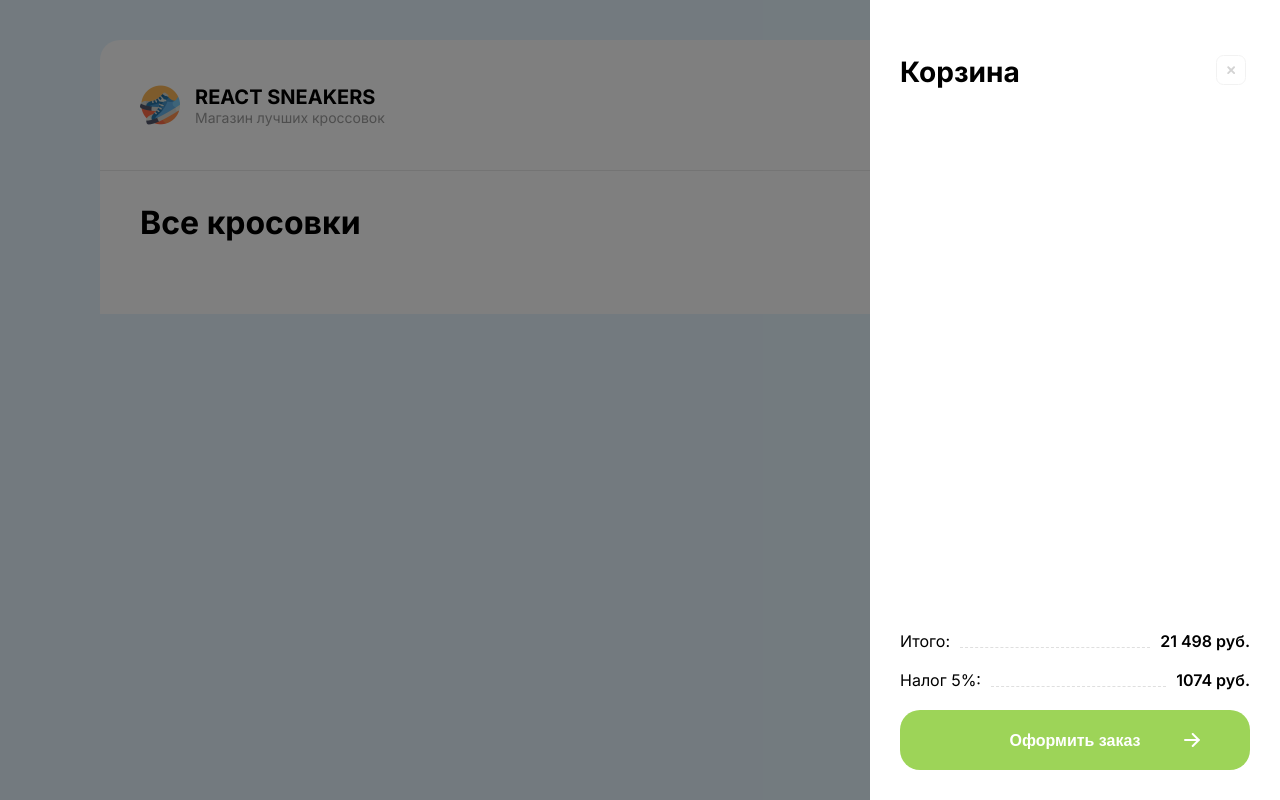
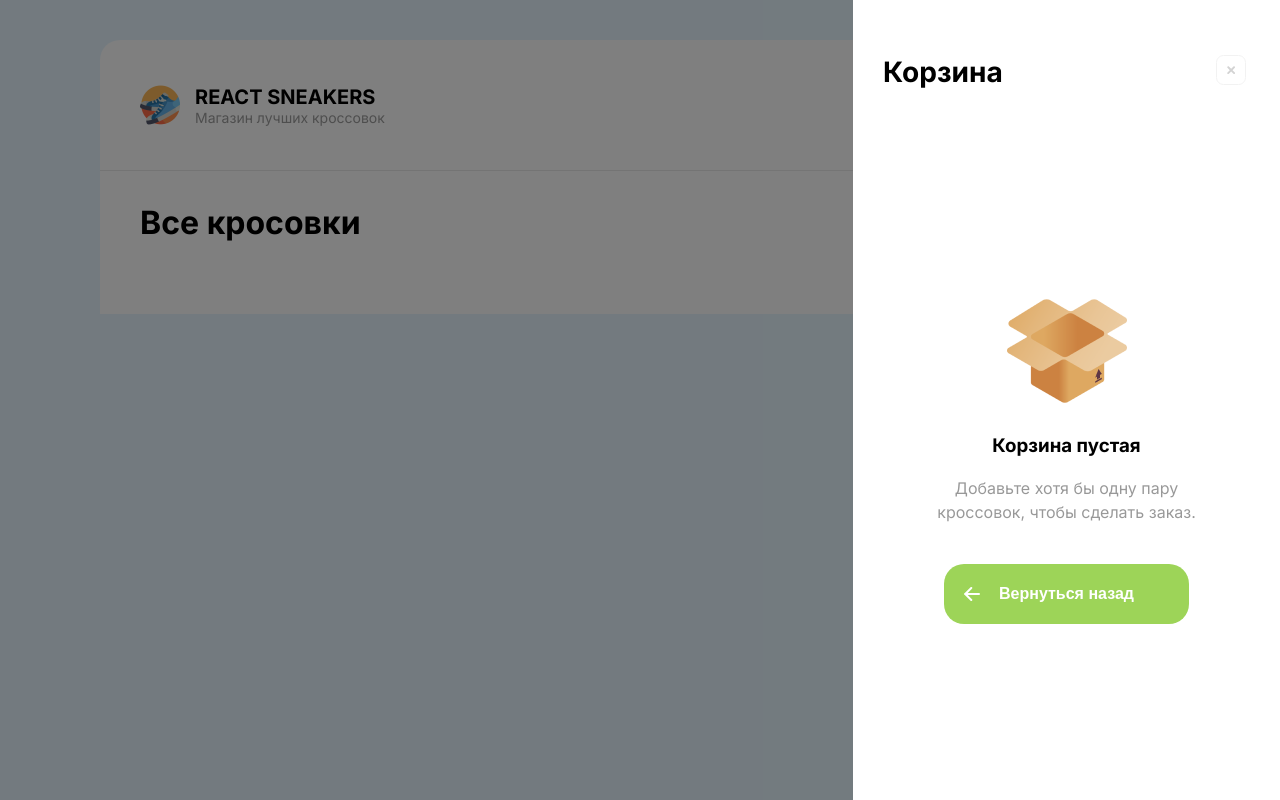
Before and after one commit to DmitriyKonnov/React-Sneakers, a React (Create React App) app: page / in a window 1280 px wide. Both pictures are taken after a click on the item "1205руб". Built offline with nearby package versions, Linux system fonts and the light colour scheme; no server answers.

Commit message:
Сверстал пустую корзину

```diff
--- a/src/App.js
+++ b/src/App.js
@@ -77,14 +77,14 @@ function App() {
           <div className="cardBlock">
             {items
               .filter( item =>item.title.includes(searchValue.toLowerCase()))
-              .map ( (item,index) => (
+              .map ( (item) => (
               <Card
-                key = {index}
-                id = {index}
+                key = {item.idname}
+                id = {item.id}
                 title = {item.title}
                 price = {item.price}
                 imageUrl = {item.imageUrl}
-                onFavorite = {() => console.log(item)}
+                onFavorite = {() => console.log(item.id)}
                 onPlus = {addToCart}
               />
             ))
--- a/src/components/Cart.js
+++ b/src/components/Cart.js
@@ -15,6 +15,9 @@ function Cart ({onClose, onRemove, items=[]}) {
                                 <img src="../img/remove.svg" alt="Добавить" />
                             </button>
                         </div>
+
+                        {items.length > 0 ?
+                            <div className ="cartContainer">
                                 <div className="cartContent">
                                     {items.map ( (item) => (
                                     <div className="cartItem">
@@ -47,6 +50,23 @@ function Cart ({onClose, onRemove, items=[]}) {
                                     </button>
                                 </div>
                             </div>
+                             :
+                            <div className="emtyCart">
+                                <div className="emtyCartimg">
+                                    <img src="../img/box.png" alt="" />
+                                </div>
+                                <h3 className ="emtyCartTitle">Корзина пустая</h3>
+                                <p className="emtyCartDescription">Добавьте хотя бы одну пару кроссовок, чтобы сделать заказ.</p>
+                                <button onClick = {onClose} className = "emtyCartButton">
+                                    <span>Вернуться назад</span>
+                                    <img src="../img/arrow-btn.svg" alt="" />
+                                </button>
+                            </div>
+                        }
+
+
+
+                    </div>
                 </div>
             </div>
     );
--- a/src/index.scss
+++ b/src/index.scss
@@ -196,6 +196,7 @@ ul {
   height: 100%;
   width: auto;
   max-width: 450px;
+  min-width: 367px;
   background-color: white;
   z-index: 10000;
 
@@ -212,9 +213,73 @@ ul {
     margin-bottom: 30px;
   }
 
+  .emtyCart {
+    flex: 1;
+    min-width: 367px;
+    display: flex;
+    justify-content: center;
+    align-items: center;
+    flex-direction: column;
+
+    p {
+      text-align: center;
+      font-size: 16px;
+      line-height: 24px;
+      color: #000000;
+
+      opacity: 0.4;
+      width: 285px;
+      margin-bottom: 40px;
+    }
+
+    .emtyCartButton {
+      position: relative;
+      display: flex;
+      width: 245px;
+      justify-content: center;
+      align-items: center;
+      height: 60px;
+      border-radius: 20px;
+      border: none;
+      background-color: #9dd458;
+      color: #ffffff;
+      cursor: pointer;
+      transition: 0.2s ease-in-out;
+
+      span {
+        font-weight: 600;
+        font-size: 16px;
+        line-height: 19px;
+      }
+
+      img {
+        position: absolute;
+        left: 20px;
+        transition: 0.2s ease-in-out;
+        transform: rotate(-180deg);
+      }
+
+      &:hover {
+        transform: translateY(-5px);
+        box-shadow: 0px 13px 15px 4px rgba(34, 60, 80, 0.2);
+        img {
+          left: 10px;
+        }
+      }
+    }
+  }
+
+  .cartContainer {
+    display: flex;
+    flex-direction: column;
+    flex: 1;
+    overflow: auto;
     .cartContent {
       flex: 1;
-    min-width: 350px;
+      min-width: 367px;
+      overflow: auto;
+      display: flex;
+      flex-direction: column;
       .cartItem {
         display: flex;
         align-items: center;
@@ -255,26 +320,6 @@ ul {
         }
       }
     }
-
-  .cartRemove {
-    position: relative;
-    width: 32px;
-    height: 32px;
-    border: none;
-    background-color: transparent;
-
-    &:hover > img {
-      box-shadow: 0px 4px 4px rgba(0, 0, 0, 0.25);
-    }
-    img {
-      position: relative;
-      border-radius: 5px;
-      top: -3px;
-      right: 8px;
-      cursor: pointer;
-    }
-  }
-
     .cartFooter {
       .cartSum {
         display: flex;
@@ -341,3 +386,23 @@ ul {
       }
     }
   }
+
+  .cartRemove {
+    position: relative;
+    width: 32px;
+    height: 32px;
+    border: none;
+    background-color: transparent;
+
+    &:hover > img {
+      box-shadow: 0px 4px 4px rgba(0, 0, 0, 0.25);
+    }
+    img {
+      position: relative;
+      border-radius: 5px;
+      top: -3px;
+      right: 8px;
+      cursor: pointer;
+    }
+  }
+}
```
Also changed, not shown: public/img/box.png (added). Lines whose indentation alone changed are shown as unchanged.
